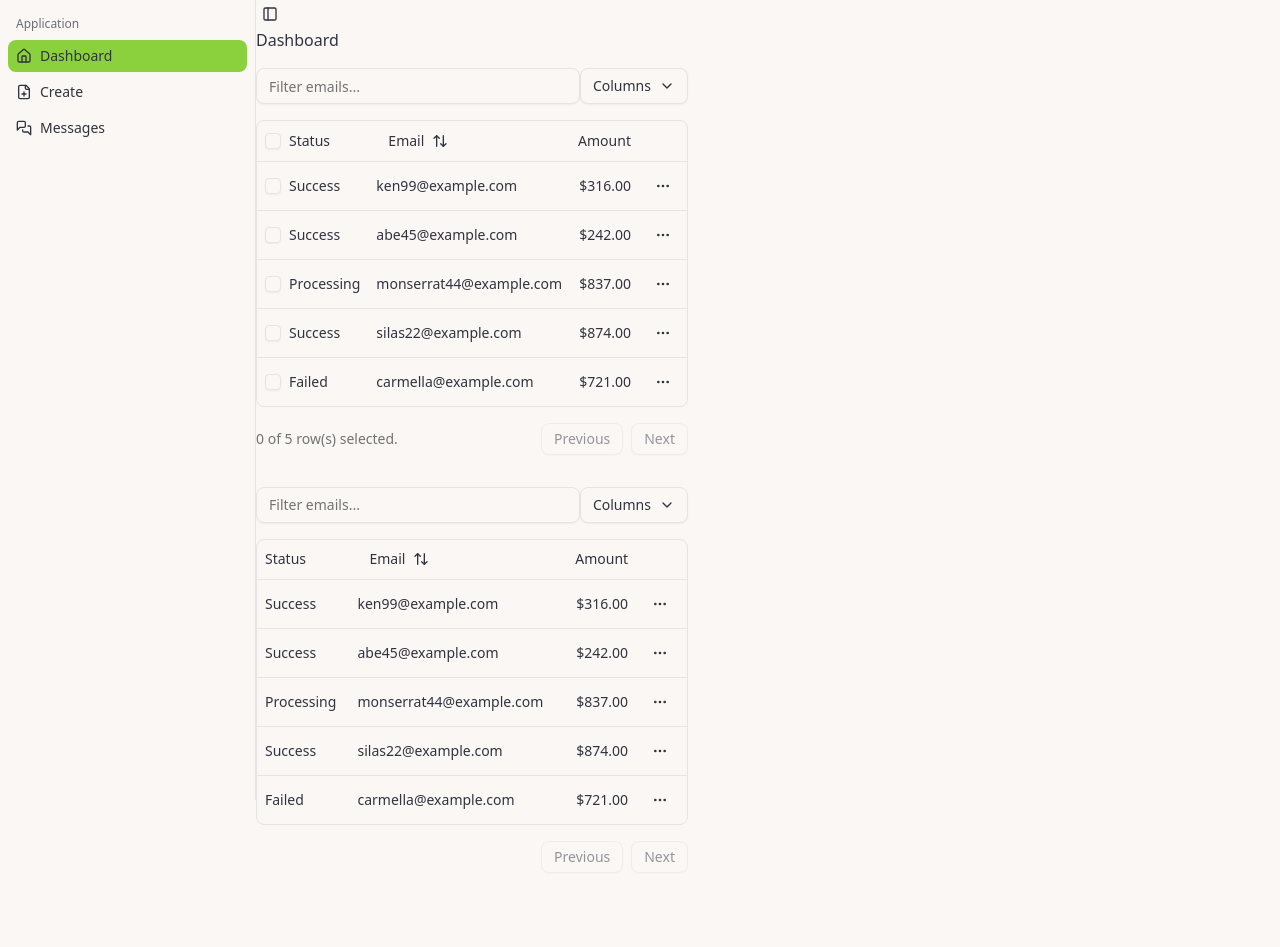
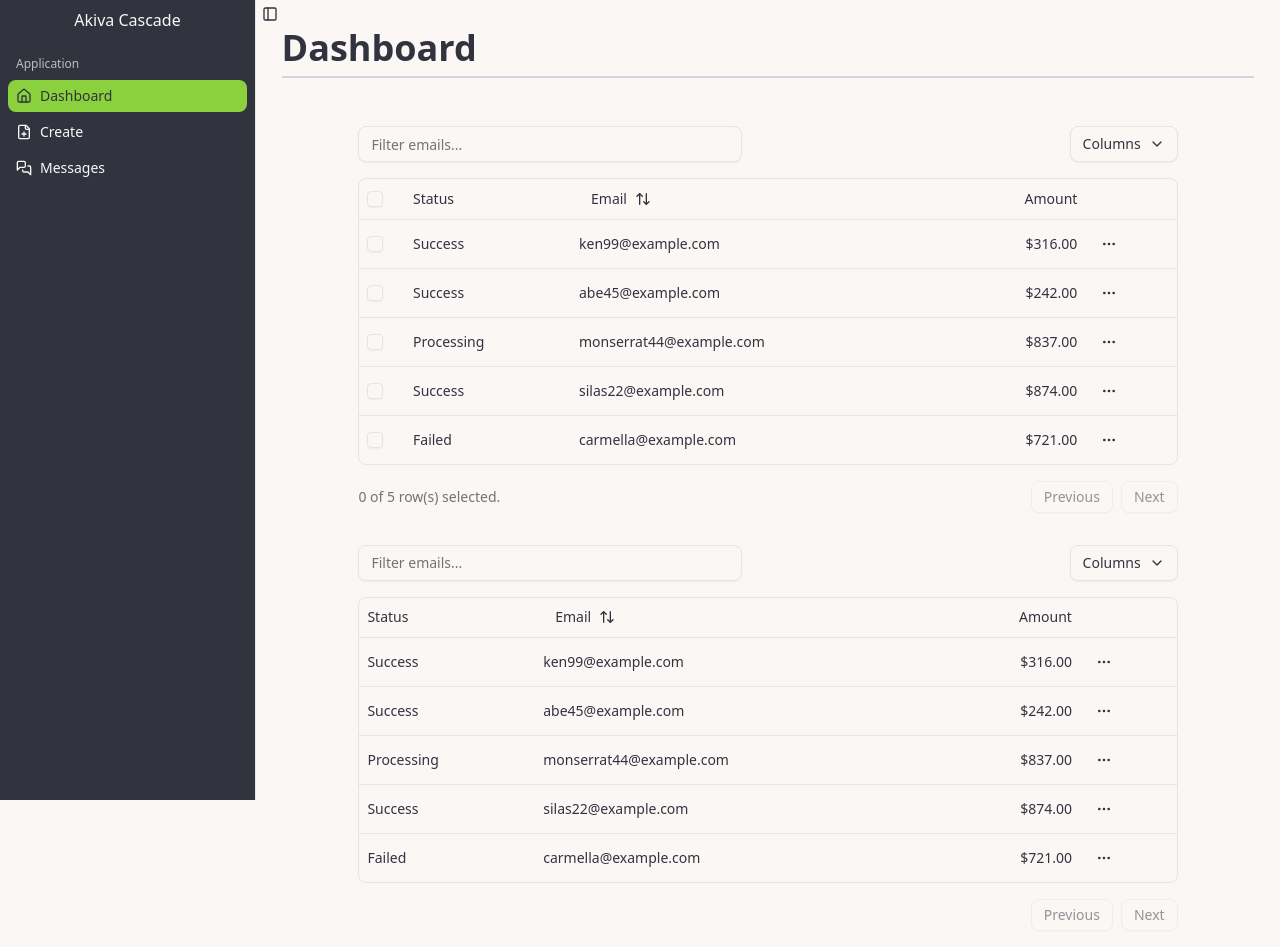
Before and after one commit to CJ-Uy/Cascade, a Next.js app: page /initiator in a window 1280 px wide. Before the commit the page ends 889 px from the top, so only its background shows below. Built offline with nearby package versions, Linux system fonts and the light colour scheme.

Commit message:
add basic styling to initiator components

```diff
--- a/src/app/globals.css
+++ b/src/app/globals.css
@@ -69,8 +69,9 @@
 	--chart-3: oklch(0.398 0.07 227.392);
 	--chart-4: oklch(0.828 0.189 84.429);
 	--chart-5: oklch(0.769 0.188 70.08);
-	--sidebar: var(--background);
-	--sidebar-foreground: var(--foreground);
+
+	--sidebar: var(--foreground);
+	--sidebar-foreground: var(--background);
 	--sidebar-primary: var(--primary);
 	--sidebar-primary-foreground: var(--primary-foreground);
 	--sidebar-accent: var(--accent);
--- a/src/app/initiator/create/page.jsx
+++ b/src/app/initiator/create/page.jsx
@@ -1,6 +1,14 @@
 "use client";
 
-export default function Initiator() {
+import { DashboardHeader } from "@/components/dashboardHeader";
 
-	return <h1>Create a requisition</h1>;
+export default function Create() {
+	return (
+		<>
+			<div className="flex flex-col items-center justify-center">
+				<DashboardHeader title="Create Requisition" />
+				<div className="flex w-[80%] flex-col"></div>
+			</div>
+		</>
+	);
 }
--- a/src/app/initiator/layout.tsx
+++ b/src/app/initiator/layout.tsx
@@ -5,7 +5,7 @@ export default function Layout({ children }: { children: React.ReactNode }) {
   return (
     <SidebarProvider>
       <InitiatorSidebar />
-      <main>
+      <main className="flex-grow">
         <SidebarTrigger />
         {children}
       </main>
--- a/src/app/initiator/page.jsx
+++ b/src/app/initiator/page.jsx
@@ -1,14 +1,19 @@
 "use client";
 
+import { DashboardHeader } from "@/components/dashboardHeader";
 import { DataTableMultipleSelectDemo } from "@/components/dataTableMultipleSelectDemo";
 import { DataTableSingleOpenDemo } from "@/components/dataTableSingleOpenDemo";
 
 export default function Initiator() {
 	return (
 		<>
-				<h1>Dashboard</h1>
+			<div className="flex flex-col items-center justify-center">
+				<DashboardHeader title="Dashboard" />
+				<div className="flex w-[80%] flex-col">
 					<DataTableMultipleSelectDemo />
 					<DataTableSingleOpenDemo />
+				</div>
+			</div>
 		</>
 	);
 }
--- /dev/null
+++ b/src/components/dashboardHeader.jsx
@@ -0,0 +1,9 @@
+"use client";
+
+export function DashboardHeader({ title }) {
+	return (
+		<div className="mb-8 w-[95%] border-b-2 border-gray-300 pb-2 text-left">
+			<h1 className="text-4xl font-bold">{title}</h1>
+		</div>
+	);
+}
--- a/src/components/initiator/sidebar.jsx
+++ b/src/components/initiator/sidebar.jsx
@@ -4,6 +4,7 @@ import { Home, MessagesSquare, FilePlus } from "lucide-react";
 import { usePathname } from "next/navigation";
 import {
 	Sidebar,
+	SidebarHeader,
 	SidebarContent,
 	SidebarGroup,
 	SidebarGroupContent,
@@ -33,9 +34,12 @@ const items = [
 ];
 
 export function InitiatorSidebar() {
-    const path = usePathname();
+	const path = usePathname();
 	return (
 		<Sidebar>
+			<SidebarHeader className="flex items-center justify-center">
+				<h1>Akiva Cascade</h1>
+			</SidebarHeader>
 			<SidebarContent>
 				<SidebarGroup>
 					<SidebarGroupLabel>Application</SidebarGroupLabel>
```
Lines whose indentation alone changed are shown as unchanged.
